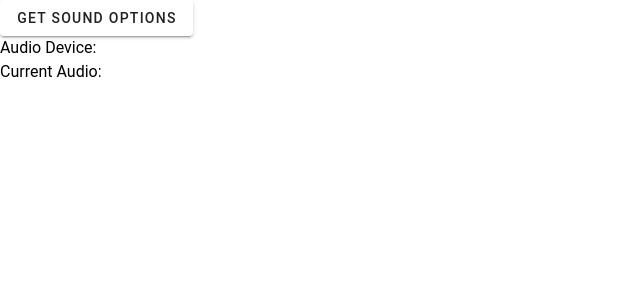
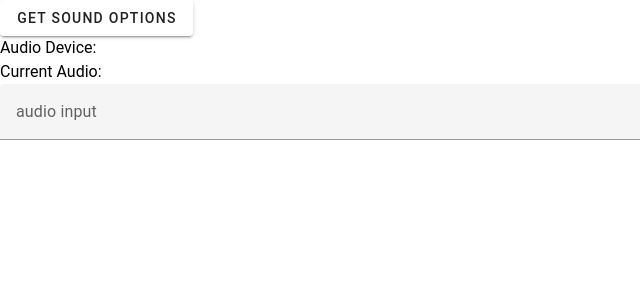
Before and after one commit to BCaven/creativity-optional, a Vue app in the folder vue-frontend/: page / in a window 1280 px wide. Shown: the top 300 px of the page, without its empty margins (0-640 px from the left). Built offline with nearby package versions, Linux system fonts and the light colour scheme; no server answers.

Commit message:
veutify components

```diff
--- a/vue-frontend/src/App.vue
+++ b/vue-frontend/src/App.vue
@@ -7,7 +7,7 @@ import { onMounted, onBeforeUnmount, ref } from "vue";
 // and never have to worry about it again
 // for testing, I am running this outside of the docker container
 // look into service workers as a way to automate the process of receiving data from the server
-const server_route = "192.168.86.34:8000";
+const server_route = "0.0.0.0:8000";
 let sound_bar = ref("");
 let sound_options = ref([]);
 let selected_input = ref("");
@@ -20,7 +20,7 @@ async function getSoundOptions() {
   let r = await response.json();
   // update the list of mics and selected mic from the server
   sound_options.value = r['mics'];
-  selected_input.value = r['selected'];
+  selected_input.value = r['source'];
 }
 
 async function updateSoundData() {
@@ -58,6 +58,10 @@ onBeforeUnmount(() => {
     <v-btn @click="getSoundOptions">Get Sound Options</v-btn>
     <p>Audio Device: {{ selected_input }}</p>
     <p> Current Audio: {{ sound_bar }}</p>
+    <v-combobox
+      label="audio input"
+      :items="sound_options"
+      ></v-combobox>
   </main>
 </template>
 
```
